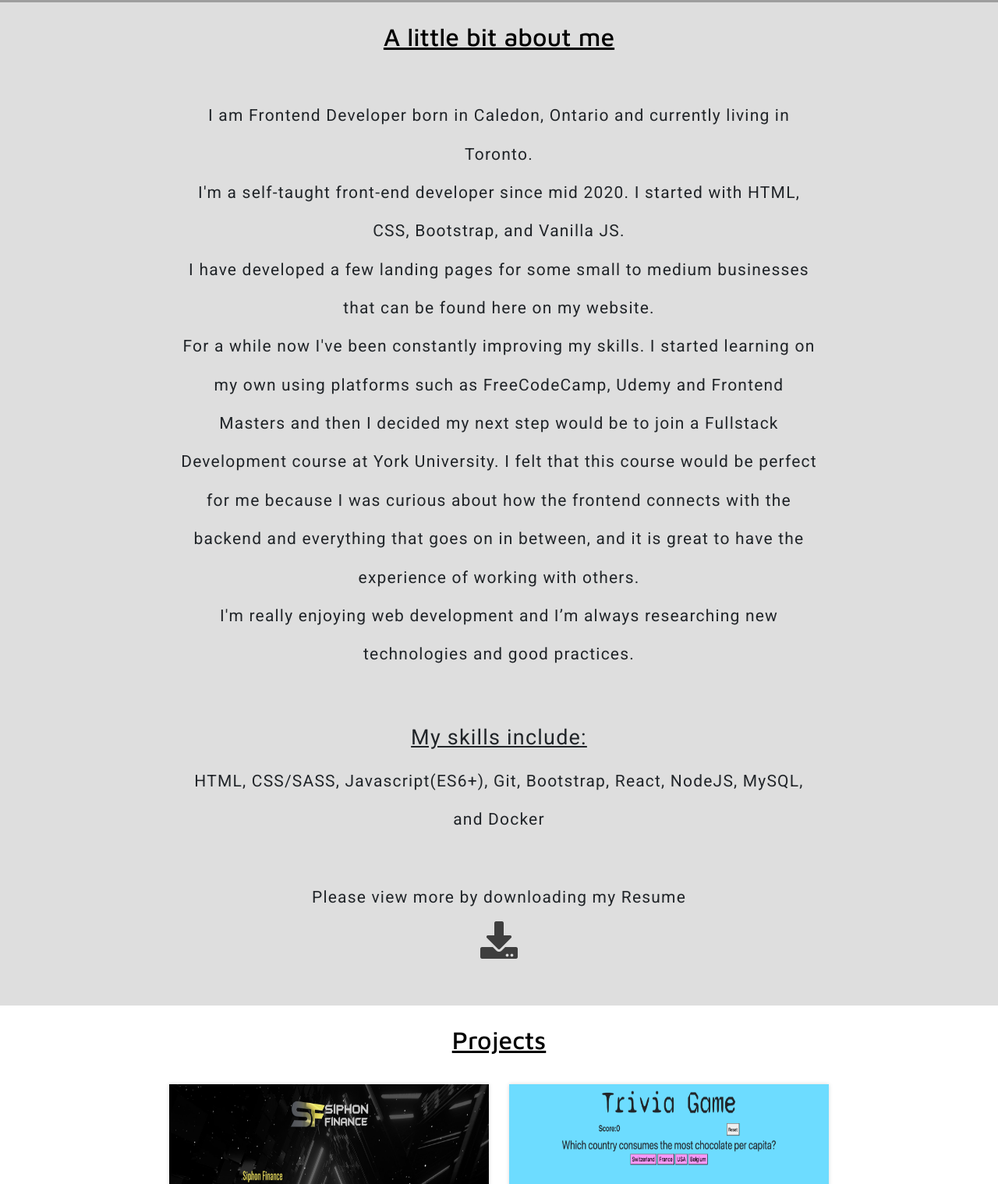
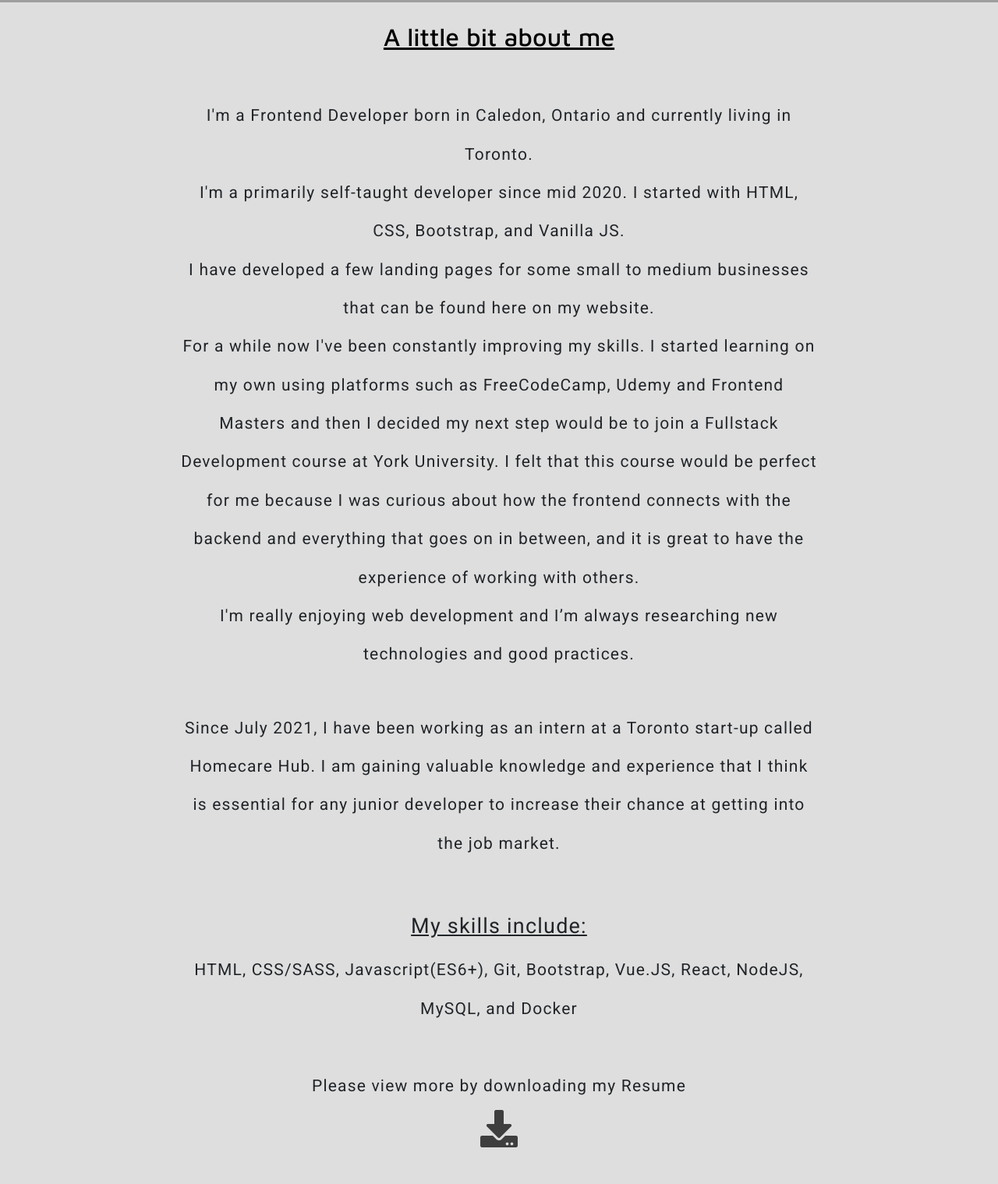
Before and after one commit to Jmmilton/portfolioJuly2021, a plain HTML site: page index.html in a window 1280 px wide. Shown: the part 797-2316 px from the top of the page at 78% size. Drawn offline with nearby package versions, Linux system fonts and the light colour scheme; grey boxes are pictures that could not be loaded; a script that the page names is missing.

Commit message:
added intern xp, updated resume

```diff
--- a/css/style.css
+++ b/css/style.css
@@ -60,6 +60,10 @@ h2 {
   text-decoration: underline;
   color: rgb(0, 0, 0);
   font-family: "Maven Pro", sans-serif;
+}
+
+.break {
+  padding-top: 45px;
 }
 
 .about {
--- a/index.html
+++ b/index.html
@@ -30,16 +30,19 @@
             <div class="container-fluid">
                 <div class="row">
                     <div class="col-12">
-                        <p>I am Frontend Developer born in Caledon, Ontario and currently living in Toronto.</p>
-                        <p>I'm a self-taught front-end developer since mid 2020. I started with HTML, CSS, Bootstrap, and Vanilla JS.</p>
+                        <p>I'm a Frontend Developer born in Caledon, Ontario and currently living in Toronto.</p>
+                        <p>I'm a primarily self-taught developer since mid 2020. I started with HTML, CSS, Bootstrap, and Vanilla JS.</p>
                         <p>I have developed a few landing pages for some small to medium businesses that can be found here on my website.</p>
                         <p>For a while now I've been constantly improving my skills. I started learning on my own using platforms such as FreeCodeCamp, Udemy and Frontend Masters and then I decided my next step would be to join a Fullstack Development course at York University. I felt that this course would be perfect for me because I was curious about how the frontend connects with the backend and everything that goes on in between, and it is great to have the experience of working with others. </p>
                         <p>I'm really enjoying web development and I’m always researching new technologies and good practices. <p>
+                        <p class="break">Since July 2021, I have been working as an intern at a Toronto start-up called Homecare Hub. I am gaining valuable
+                        knowledge and experience that I think is essential for any junior developer to increase their chance at getting into the
+                        job market. </p>
                         <p class="bottom"><strong>My skills include:</strong></p>
-                        <p>HTML, CSS/SASS, Javascript(ES6+), Git, Bootstrap, React, NodeJS, MySQL, and Docker</p>
+                        <p>HTML, CSS/SASS, Javascript(ES6+), Git, Bootstrap, Vue.JS, React, NodeJS, MySQL, and Docker</p>
                         <br>
                         <p class="resume-link">Please view more by downloading my Resume</p>
-                        <a href="./resume/JasonMilton-Resume-July15.pdf" download>
+                        <a href="./resume/JasonMiltonResume-Aug2021.pdf" download>
                             <i class="fas fa-download fa-3x icons" alt="Jason Milton Resume"></i>
                           </a>
                     </div>
```
Also changed, not shown: 4 other files.
